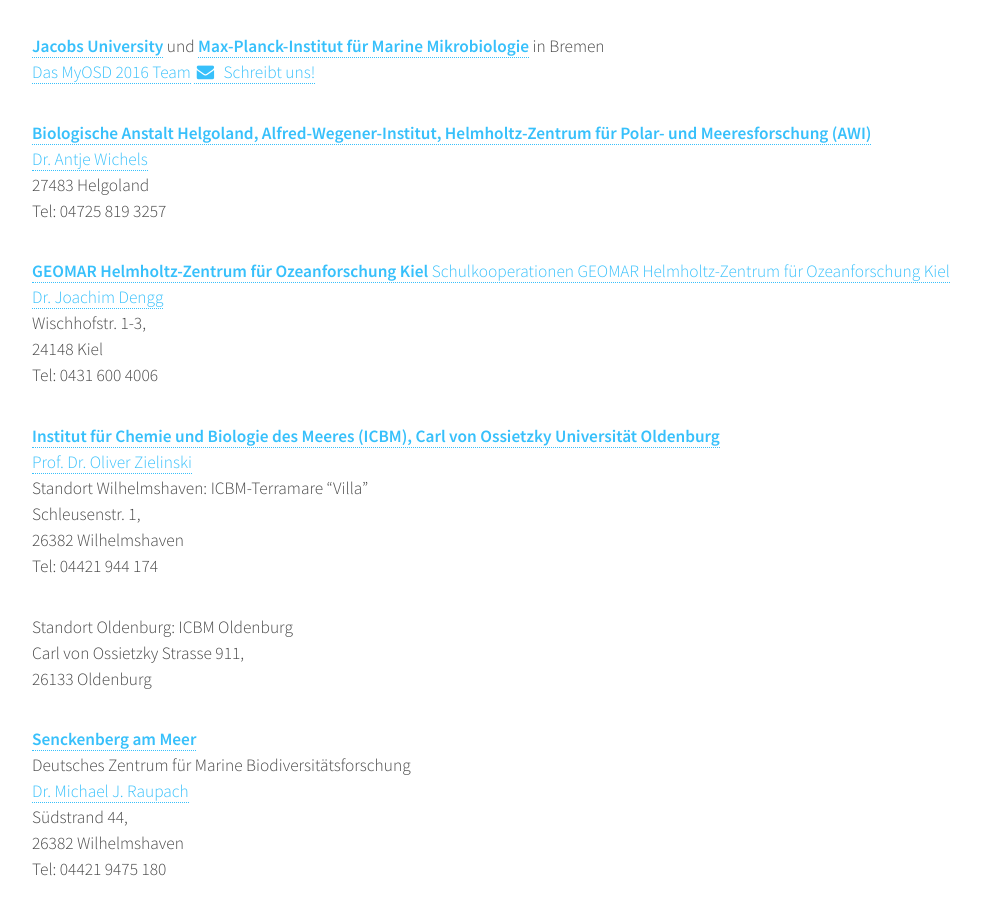
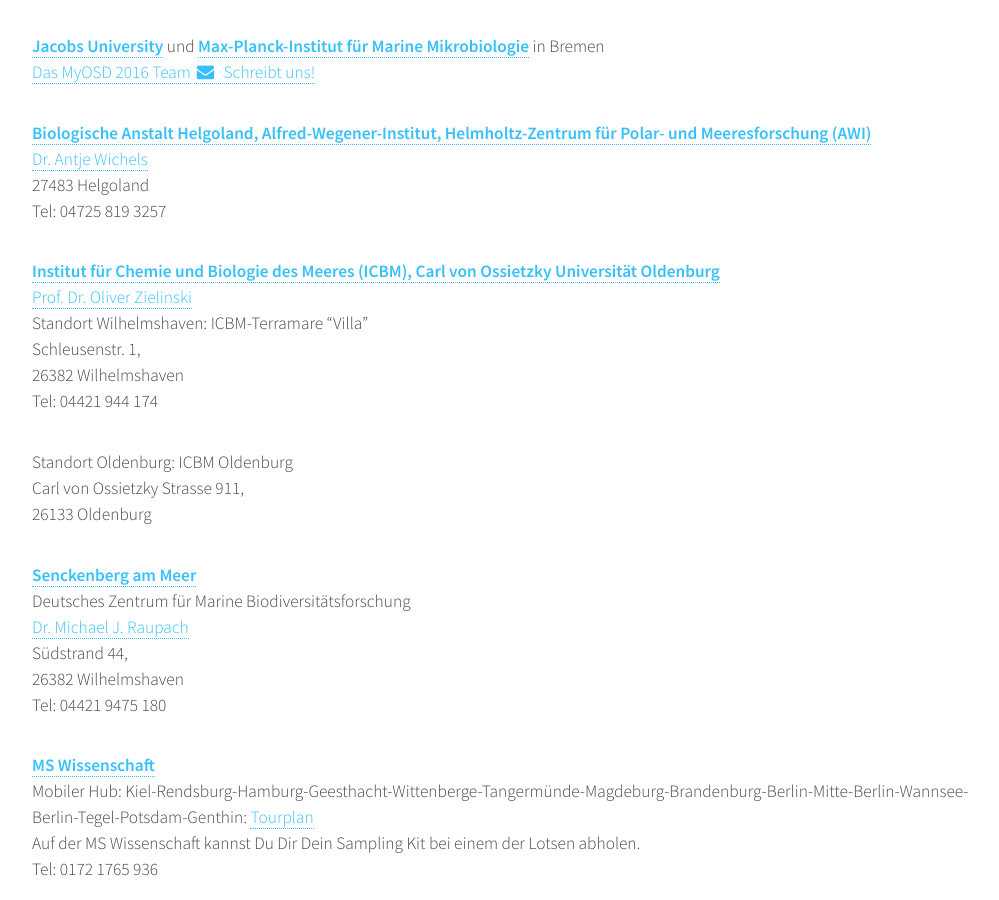
Before and after one commit to myosd/myosd.github.io, a Jekyll site: the page built from mitmachen/hubs/index.md, in a window 1280 px wide and 900 px high, scrolled down 428 px. Shown: the whole window, without its empty margins (128-1127 px from the left). Built offline with Jekyll 4.4.1, drawn with Linux system fonts in a browser that asks for light colours.

Commit message:
GEOMAR deleted

```diff
--- a/mitmachen/hubs/index.md
+++ b/mitmachen/hubs/index.md
@@ -16,12 +16,6 @@ Hier kannst Du Dir Dein MyOSD Sampling Kit abholen. Mach bitte vorher einen Term
 [Dr. Antje Wichels](https://www.awi.de/ueber-uns/organisation/mitarbeiter/antje-wichels.html)
 27483 Helgoland
 Tel: 04725 819 3257
-
-[**GEOMAR Helmholtz-Zentrum für Ozeanforschung Kiel** Schulkooperationen GEOMAR Helmholtz-Zentrum für Ozeanforschung Kiel](http://www.geomar.de/go/schule)
-[Dr. Joachim Dengg]( http://www.geomar.de/de/mitarbeiter/d/jdengg/)
-Wischhofstr. 1-3,
-24148 Kiel
-Tel: 0431 600 4006
 
 [**Institut für Chemie und Biologie des Meeres (ICBM), Carl von Ossietzky Universität Oldenburg**](http://icbm.de)
 [Prof. Dr. Oliver Zielinski](http://www.icbm.de/marine-sensorsysteme/)
```
